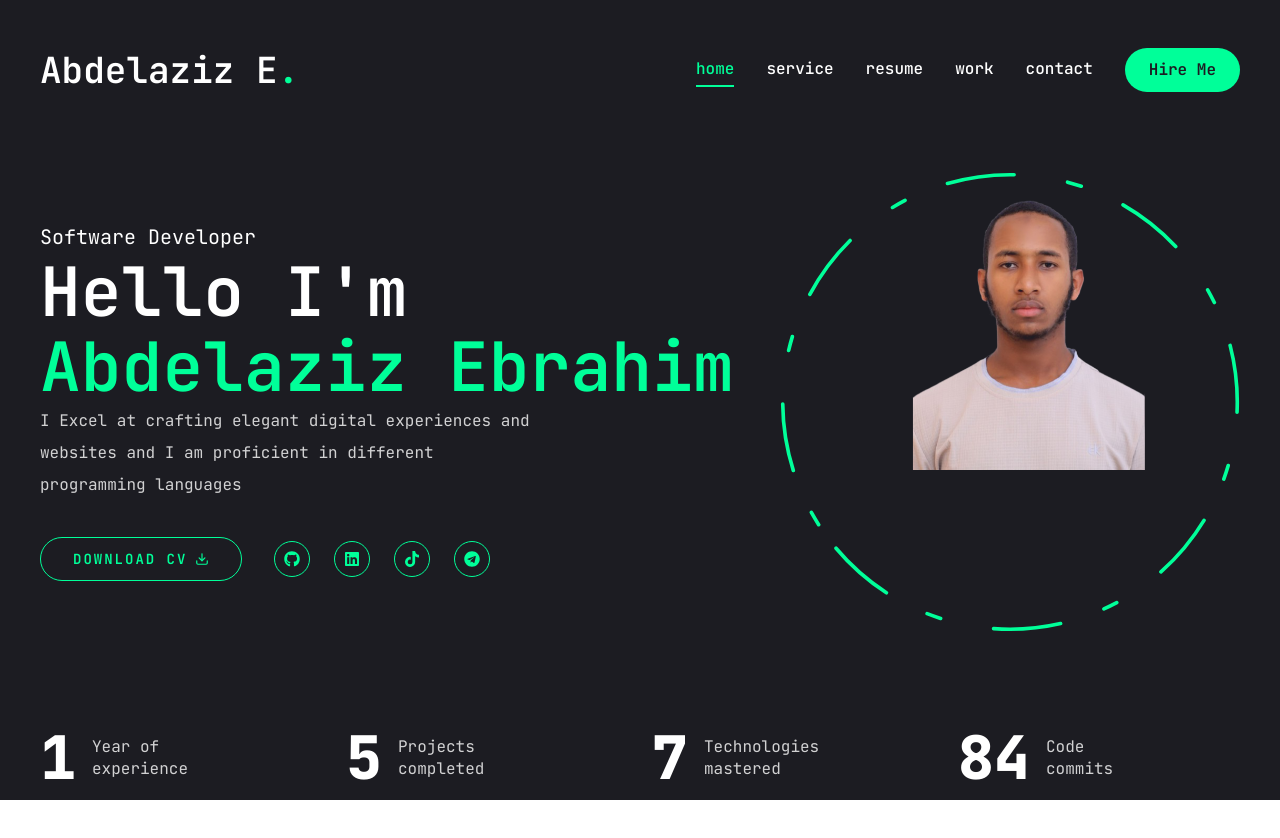
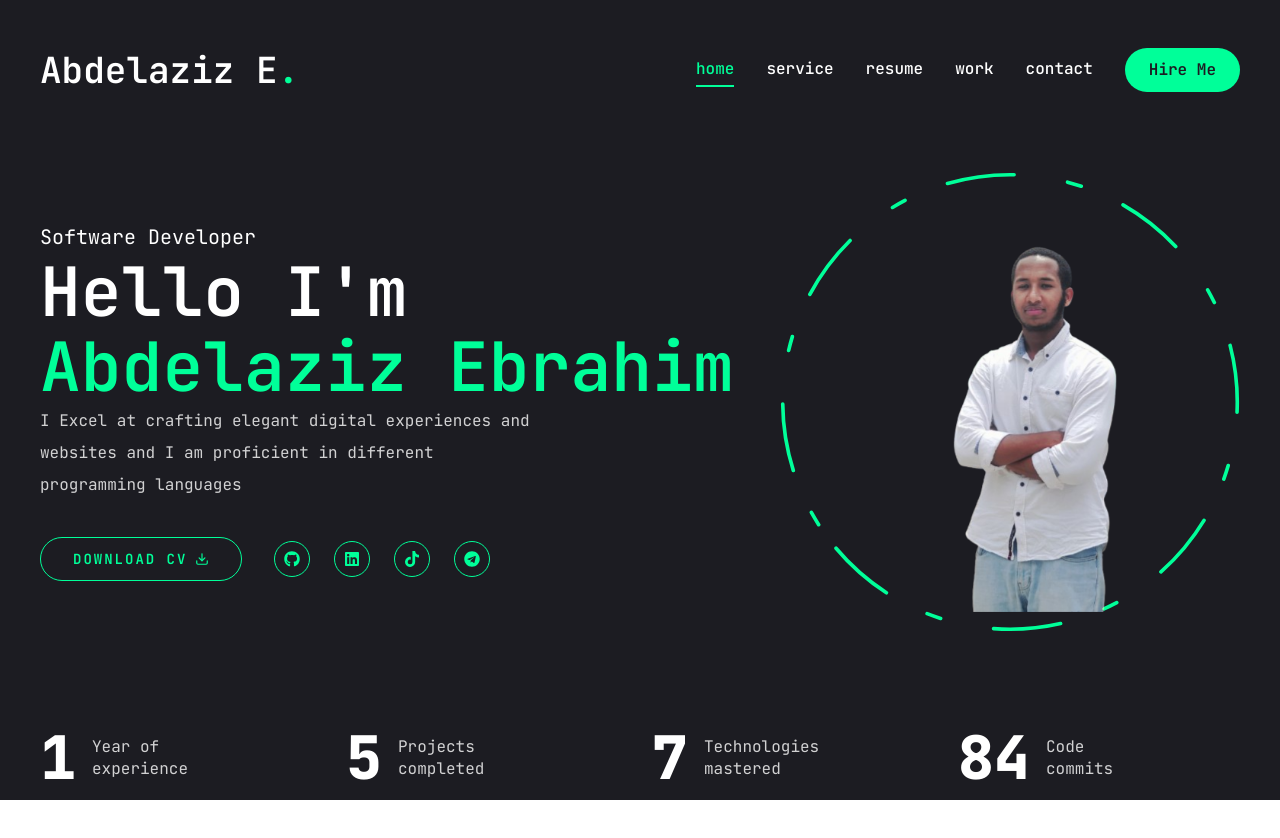
Before and after one commit to AbdelazizEbrahim/portfolio, a Next.js app: page / in a window 1280 px wide. Shown: the top 838 px of the page. Built offline with nearby package versions, Linux system fonts and the light colour scheme.

Commit message:
Navbar fix

```diff
--- a/components/Photo.tsx
+++ b/components/Photo.tsx
@@ -21,10 +21,10 @@ const Photo = () => {
                  opacity:1,
                  transition: { delay: 2.4, duration: 0.4, ease: "easeInOut"},
                 }}
-                className='w-[298px] h-[298px] xl:w-[498px] xl:h-[498]
+                className='w-[440px] h-[440px] xl:w-[498px] xl:h-[498]
                 mix-blend-lighten absolute'>
                 <Image
-                   src='/image1.png'
+                   src='/imagenobg.png'
                    priority
                    quality={100}
                    fill
```
Also changed, not shown: public/imagenobg.png (added).
